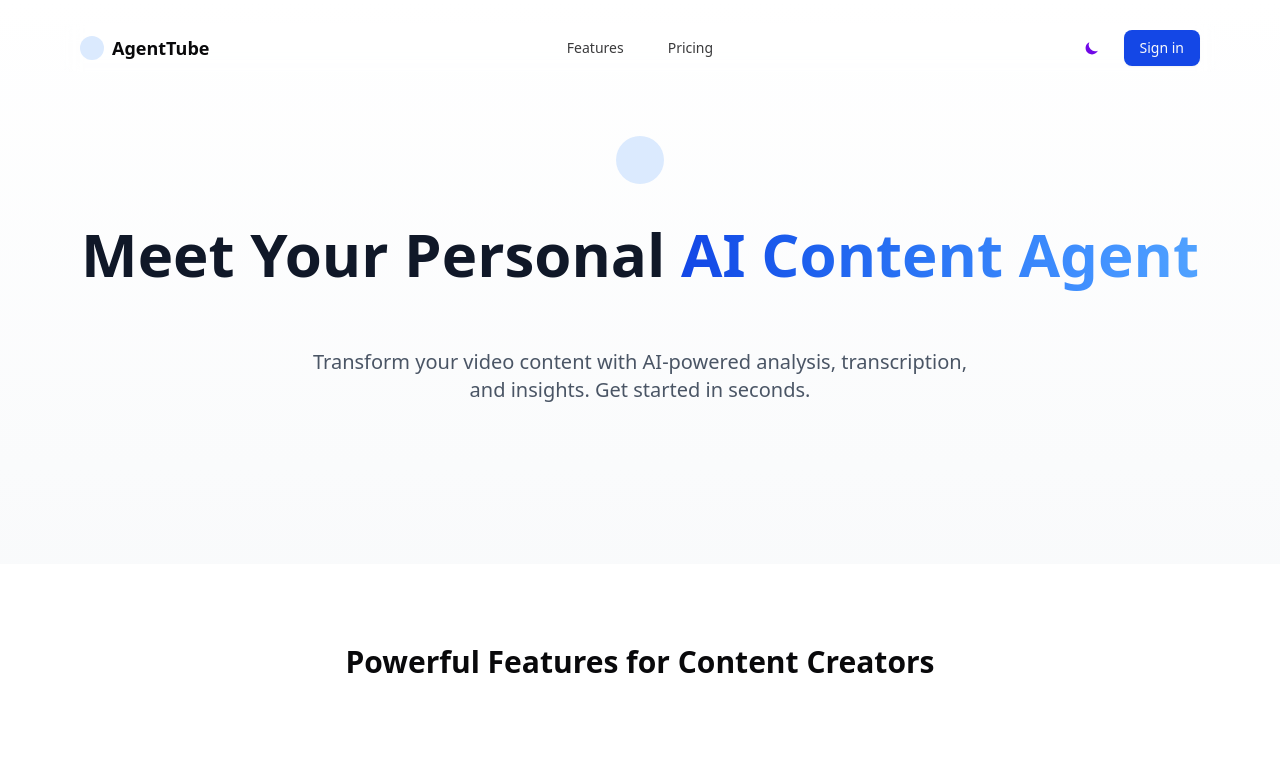
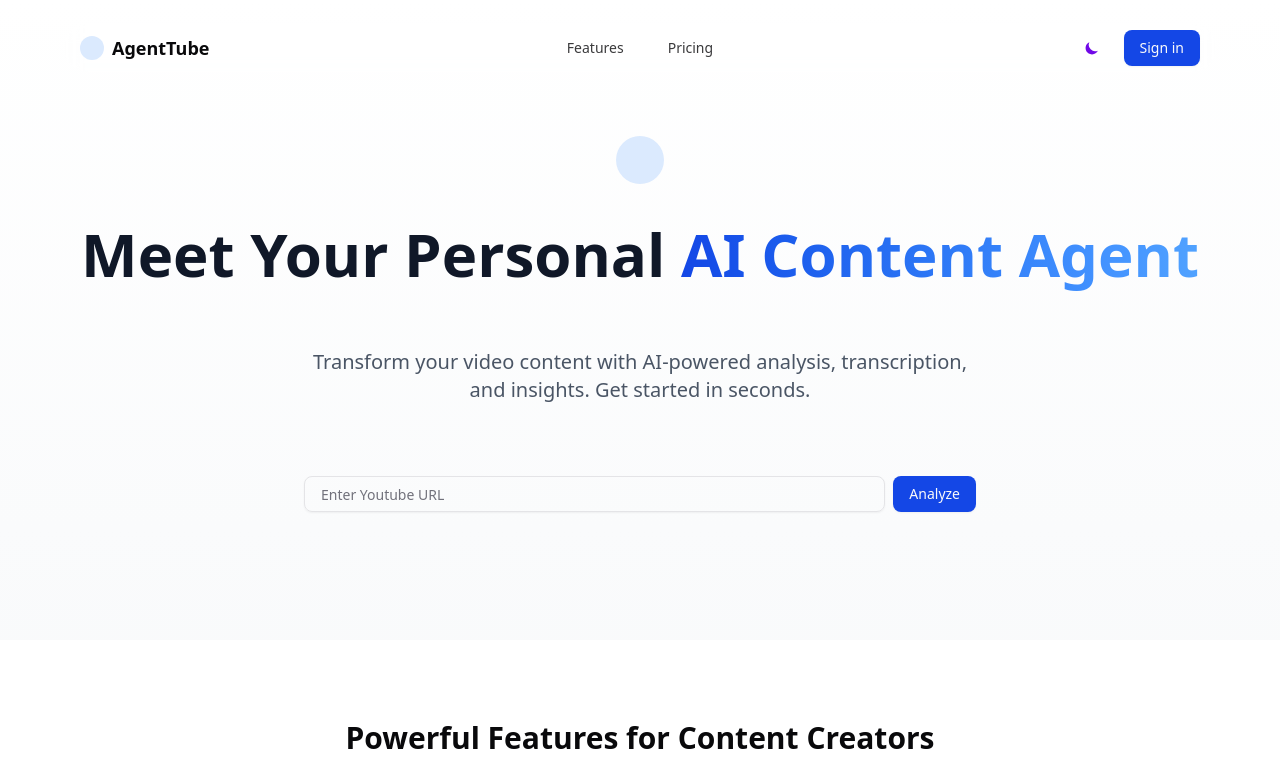
Before and after one commit to TayyabAsghar/AgentTube, a Next.js app: page / in a window 1280 px wide. Shown: the top 774 px of the page. Built offline with nearby package versions, Linux system fonts and the light colour scheme; no server answers.

Commit message:
✨ NEW-FEATURE: Add Analyze button to landing page.

```diff
--- a/package.json
+++ b/package.json
@@ -12,6 +12,7 @@
     "@clerk/nextjs": "^6.12.1",
     "@radix-ui/react-slot": "^1.1.2",
     "@radix-ui/react-tooltip": "^1.1.8",
+    "@schematichq/schematic-react": "^1.2.3",
     "class-variance-authority": "^0.7.1",
     "clsx": "^2.1.1",
     "lucide-react": "^0.476.0",
--- /dev/null
+++ b/src/actions/AnalyzeVideo.ts
@@ -0,0 +1,17 @@
+"use server";
+
+import { redirect } from "next/navigation";
+
+const AnalyzeVideo = async (form: FormData) => {
+  const url = form.get("url")?.toString();
+
+  if (!url) return;
+
+  const videoId = "getVideoFromUrl(url)";
+
+  if (!videoId) return;
+
+  redirect(`/video/${videoId}/analysis`);
+};
+
+export default AnalyzeVideo;
--- a/src/app/page.tsx
+++ b/src/app/page.tsx
@@ -1,30 +1,12 @@
-import AgentPulse from "@/components/AgentPulse";
 import Footer from "@/components/landing-page/Footer";
+import HeroSection from "@/components/landing-page/HeroSection";
 import FeatureSection from "@/components/landing-page/FeatureSection";
 import HowItWorksSection from "@/components/landing-page/HowItWorksSection";
 
 const Home = () => {
   return (
     <div className="min-h-screen">
-      <section className="py-20 bg-gradient-to-b from-white to-gray-50">
-        <div className=" container mx-auto px-4 mt-14">
-          <div className="flex flex-col items-center gap-10 text-center mb-12">
-            <AgentPulse size="medium" color="blue" />
-
-            <h1 className="text-4xl md:text-6xl font-bold text-gray-900 mb-6">
-              Meet Your Personal{" "}
-              <span className="bg-gradient-to-r from-blue-700 to-blue-400 bg-clip-text text-transparent">
-                AI Content Agent
-              </span>
-            </h1>
-
-            <p className="text-xl text-gray-600 mb-8 max-w-2xl mx-auto">
-              Transform your video content with AI-powered analysis,
-              transcription, and insights. Get started in seconds.
-            </p>
-          </div>
-        </div>
-      </section>
+      <HeroSection />
 
       <FeatureSection />
 
--- a/src/components/Header.tsx
+++ b/src/components/Header.tsx
@@ -10,7 +10,10 @@ const Header = () => {
   const { isSignedIn } = useUser();
 
   return (
-    <header className="px-4 h-12 w-[90vw] left-1/2 transform -translate-x-1/2 z-50 fixed top-6 flex items-center justify-between md:grid md:grid-cols-3 gap-4 backdrop-blur">
+    <header
+      className="px-4 h-12 w-[90vw] left-1/2 transform -translate-x-1/2 z-50 fixed top-6 flex items-center justify-between
+    rounded-3xl md:grid md:grid-cols-3 gap-4 backdrop-blur"
+    >
       <h1 className="inline-flex items-center justify-center gap-2 whitespace-nowrap text-sm font-medium h-9 justify-self-start">
         <Link
           href="/"
--- /dev/null
+++ b/src/components/landing-page/AnalyzeButton.tsx
@@ -0,0 +1,21 @@
+"use client";
+
+import { Loader2 } from "lucide-react";
+import { useFormStatus } from "react-dom";
+import { Button } from "@/components/ui/button";
+
+const AnalyzeButton = () => {
+  const { pending } = useFormStatus();
+
+  return (
+    <Button
+      type="submit"
+      disabled={pending}
+      className={`${pending ? "" : "cursor-pointer"}`}
+    >
+      Analyze {pending && <Loader2 className="animate-spin" />}
+    </Button>
+  );
+};
+
+export default AnalyzeButton;
--- /dev/null
+++ b/src/components/landing-page/HeroSection.tsx
@@ -0,0 +1,30 @@
+import AgentPulse from "@/components/AgentPulse";
+import VideoForm from "@/components/landing-page/VideoForm";
+
+const HeroSection = () => {
+  return (
+    <section className="py-20 bg-gradient-to-b from-white to-gray-50">
+      <div className=" container mx-auto px-4 mt-14">
+        <div className="flex flex-col items-center gap-10 text-center mb-12">
+          <AgentPulse size="medium" color="blue" />
+
+          <h1 className="text-4xl md:text-6xl font-bold text-gray-900 mb-6">
+            Meet Your Personal{" "}
+            <span className="bg-gradient-to-r from-blue-700 to-blue-400 bg-clip-text text-transparent">
+              AI Content Agent
+            </span>
+          </h1>
+
+          <p className="text-xl text-gray-600 mb-8 max-w-2xl mx-auto">
+            Transform your video content with AI-powered analysis,
+            transcription, and insights. Get started in seconds.
+          </p>
+
+          <VideoForm />
+        </div>
+      </div>
+    </section>
+  );
+};
+
+export default HeroSection;
--- /dev/null
+++ b/src/components/landing-page/VideoForm.tsx
@@ -0,0 +1,25 @@
+import Form from "next/form";
+import AnalyzeButton from "@/components/landing-page/AnalyzeButton";
+import { Input } from "@/components/ui/input";
+import AnalyzeVideo from "@/actions/AnalyzeVideo";
+
+const VideoForm = () => {
+  return (
+    <div className="w-full max-w-2xl mx-auto">
+      <Form
+        action={AnalyzeVideo}
+        className="flex flex-col sm:flex-row gap-2 items-center"
+      >
+        <Input
+          name="url"
+          type="text"
+          placeholder="Enter Youtube URL"
+          className="w-full flex-1 px-4 py-2"
+        />
+        <AnalyzeButton />
+      </Form>
+    </div>
+  );
+};
+
+export default VideoForm;
--- /dev/null
+++ b/src/components/ui/input.tsx
@@ -0,0 +1,21 @@
+import * as React from "react"
+
+import { cn } from "@/lib/utils"
+
+function Input({ className, type, ...props }: React.ComponentProps<"input">) {
+  return (
+    <input
+      type={type}
+      data-slot="input"
+      className={cn(
+        "border-input file:text-foreground placeholder:text-muted-foreground selection:bg-primary selection:text-primary-foreground flex h-9 w-full min-w-0 rounded-md border bg-transparent px-3 py-1 text-base shadow-xs transition-[color,box-shadow] outline-none file:inline-flex file:h-7 file:border-0 file:bg-transparent file:text-sm file:font-medium disabled:pointer-events-none disabled:cursor-not-allowed disabled:opacity-50 md:text-sm",
+        "focus-visible:border-ring focus-visible:ring-ring/50 focus-visible:ring-[3px]",
+        "aria-invalid:ring-destructive/20 dark:aria-invalid:ring-destructive/40 aria-invalid:border-destructive",
+        className
+      )}
+      {...props}
+    />
+  )
+}
+
+export { Input }
```
Also changed, not shown: 1 other file (tests, documents, lock files or other folders).
